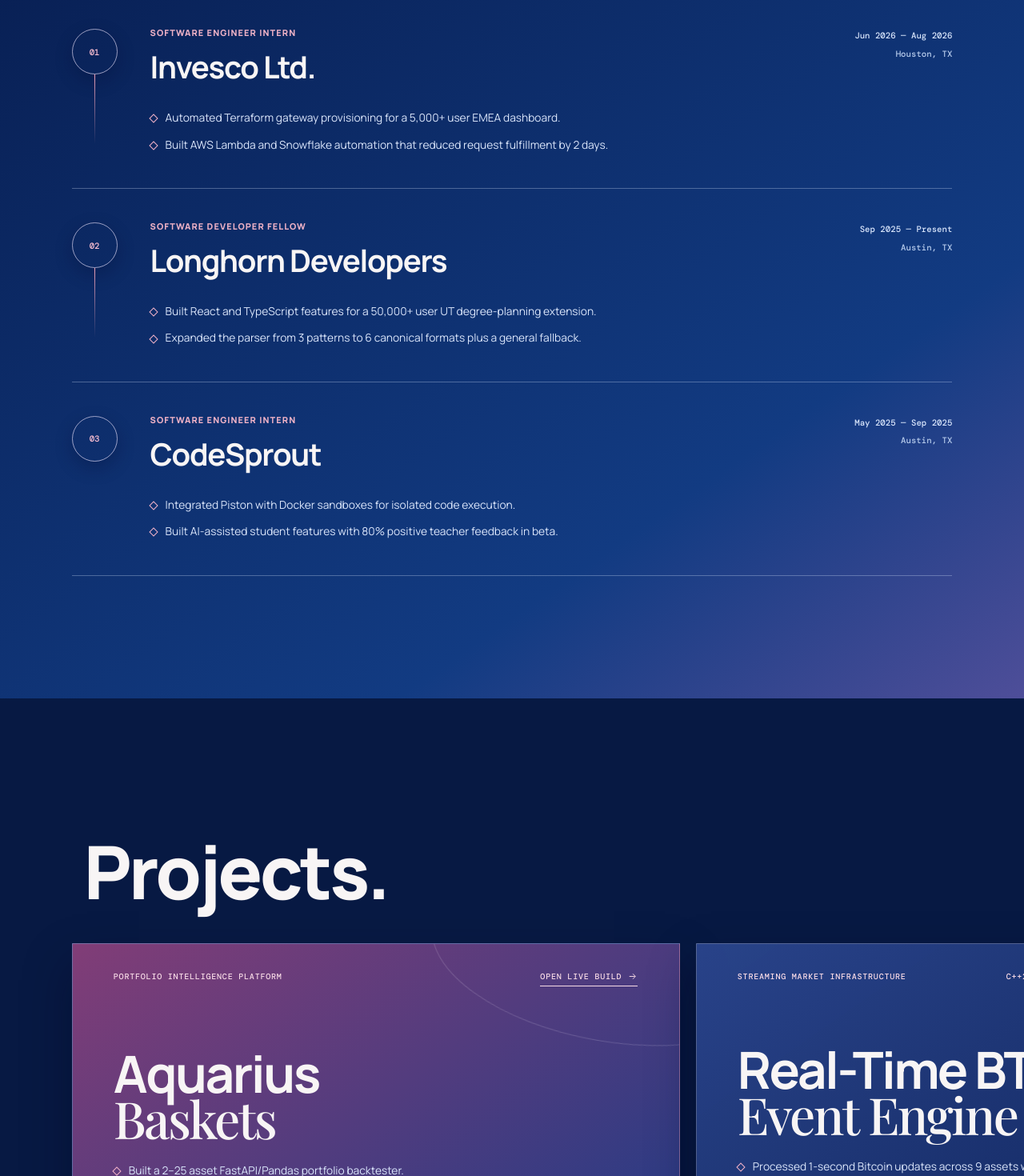
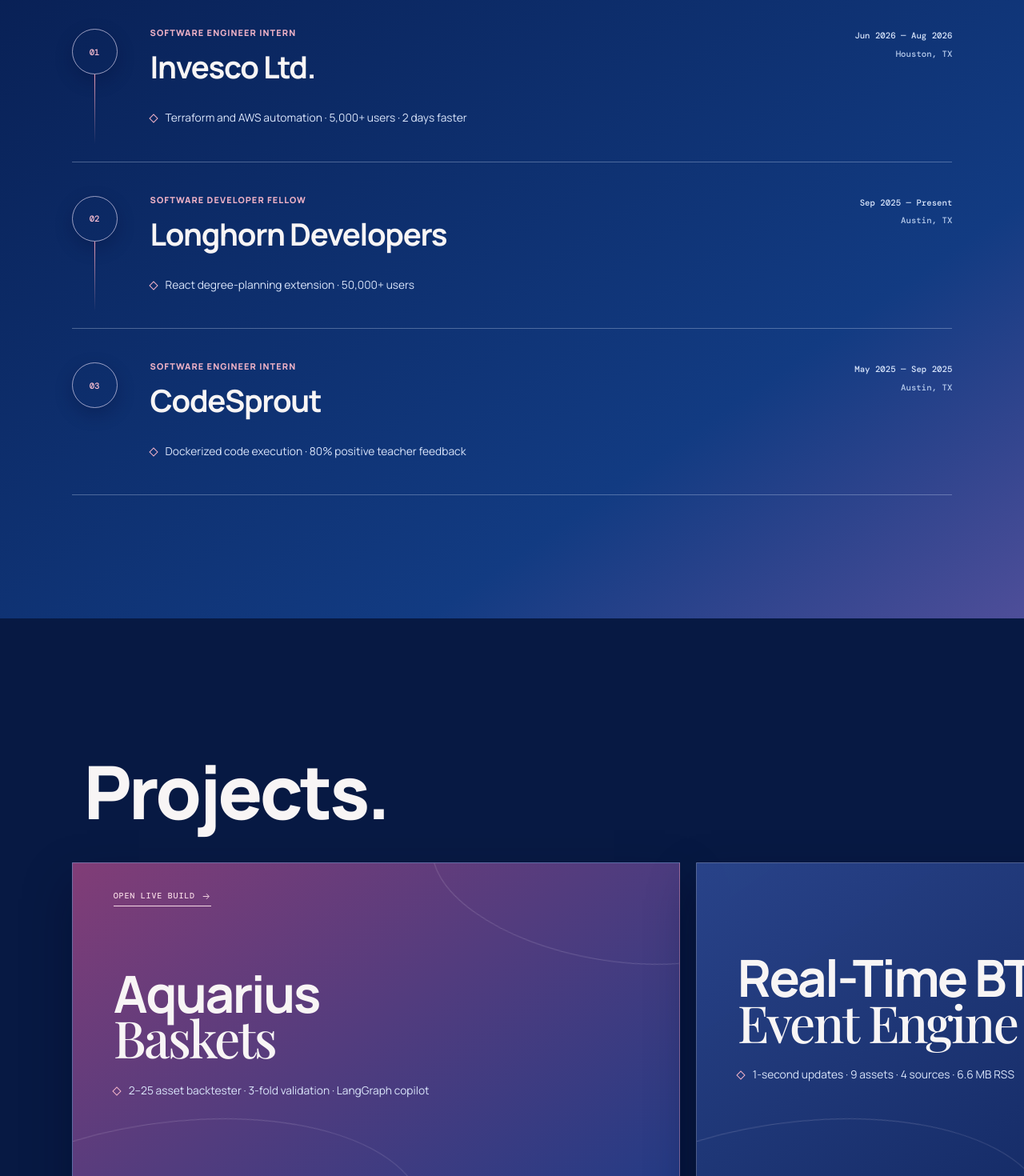
Before and after one commit to Pranay-Katari/website, a React (Vite) app: page / in a window 1280 px wide. Shown: the part 1140-2610 px from the top of the page at 80% size. Built offline with nearby package versions, Linux system fonts and the light colour scheme; a web font is replaced by a local one.

Commit message:
Condense portfolio to resume proof points

```diff
--- a/src/main.jsx
+++ b/src/main.jsx
@@ -3,16 +3,16 @@
 import './styles.css';
 
 const experience = [
-  { company: 'Invesco Ltd.', role: 'Software Engineer Intern', dates: 'Jun 2026 — Aug 2026', place: 'Houston, TX', details: ['Automated Terraform gateway provisioning for a 5,000+ user EMEA dashboard.', 'Built AWS Lambda and Snowflake automation that reduced request fulfillment by 2 days.'] },
-  { company: 'Longhorn Developers', role: 'Software Developer Fellow', dates: 'Sep 2025 — Present', place: 'Austin, TX', details: ['Built React and TypeScript features for a 50,000+ user UT degree-planning extension.', 'Expanded the parser from 3 patterns to 6 canonical formats plus a general fallback.'] },
-  { company: 'CodeSprout', role: 'Software Engineer Intern', dates: 'May 2025 — Sep 2025', place: 'Austin, TX', details: ['Integrated Piston with Docker sandboxes for isolated code execution.', 'Built AI-assisted student features with 80% positive teacher feedback in beta.'] },
+  { company: 'Invesco Ltd.', role: 'Software Engineer Intern', dates: 'Jun 2026 — Aug 2026', place: 'Houston, TX', details: ['Terraform and AWS automation · 5,000+ users · 2 days faster'] },
+  { company: 'Longhorn Developers', role: 'Software Developer Fellow', dates: 'Sep 2025 — Present', place: 'Austin, TX', details: ['React degree-planning extension · 50,000+ users'] },
+  { company: 'CodeSprout', role: 'Software Engineer Intern', dates: 'May 2025 — Sep 2025', place: 'Austin, TX', details: ['Dockerized code execution · 80% positive teacher feedback'] },
 ];
 
 const projects = [
-  { title: 'Aquarius\nBaskets', type: 'Portfolio intelligence platform', stack: 'FastAPI · Next.js · PostgreSQL · LangGraph', accent: 'rose', href: 'https://aquariusbaskets.app', cta: 'Open live build', details: ['Built a 2–25 asset FastAPI/Pandas portfolio backtester.', 'Added 3-fold walk-forward validation and a LangGraph copilot on Cloud Run.'] },
-  { title: 'Real-Time BTC\nEvent Engine', type: 'Streaming market infrastructure', stack: 'C++20 · Python · FastAPI · Next.js · WebSockets', accent: 'blue', details: ['Processed 1-second Bitcoin updates across 9 assets with 6.6 MB RSS.', 'Unified 4 live sources into a FastAPI and Next.js dashboard.'] },
-  { title: 'Palladium\nIntelligence Agent', type: 'Machine-learning research workflow', stack: 'Python · PyTorch · LangGraph · OpenAI API', accent: 'lavender', details: ['Trained a multi-task LSTM on 60-day OHLCV sequences.', 'Built LangGraph agents for supply, demand, and macro research.'] },
-  { title: 'Dynamic Memory\nAllocator', type: 'Systems programming course project', stack: 'C · UNIX sbrk · Segregated Free Lists', accent: 'ice', details: ['Built a C allocator with segregated free lists and 16-byte alignment.'] },
+  { title: 'Aquarius\nBaskets', accent: 'rose', href: 'https://aquariusbaskets.app', cta: 'Open live build', details: ['2–25 asset backtester · 3-fold validation · LangGraph copilot'] },
+  { title: 'Real-Time BTC\nEvent Engine', accent: 'blue', details: ['1-second updates · 9 assets · 4 sources · 6.6 MB RSS'] },
+  { title: 'Palladium\nIntelligence Agent', accent: 'lavender', details: ['Multi-task LSTM · 60-day OHLCV · LangGraph agents'] },
+  { title: 'Dynamic Memory\nAllocator', accent: 'ice', details: ['C allocator · 16-byte alignment · segregated free lists'] },
 ];
 
 function Arrow() { return <svg viewBox="0 0 24 24" aria-hidden="true"><path d="M5 12h13M13 6l6 6-6 6" /></svg>; }
@@ -25,13 +25,12 @@
     <section className="hero" id="top">
       <div className="hero-image" aria-hidden="true" /><div className="aurora aurora-one" aria-hidden="true" /><div className="aurora aurora-two" aria-hidden="true" /><div className="ridgeline ridge-one" aria-hidden="true" /><div className="ridgeline ridge-two" aria-hidden="true" />
       <nav className="nav" aria-label="Primary navigation"><a className="monogram" href="#top" aria-label="Back to top">PK<span>·</span></a><div><a href="#work">Work</a><a href="#projects">Projects</a></div><a className="nav-resume" href="/PranayKatari_Resume.pdf" target="_blank" rel="noreferrer">Resume <Arrow /></a></nav>
-      <div className="hero-copy"><p className="location">Austin, Texas · UT Austin Computer Science</p><h1>Engineering<br /><em>at altitude.</em></h1><p className="hero-lede">Cloud, systems, and full-stack software.</p><div className="hero-actions"><a className="button button-light" href="#work">View work <Arrow /></a><a className="quiet-link" href="mailto:pranaykatari001@gmail.com">Email</a></div></div>
+      <div className="hero-copy"><p className="location">Austin, Texas · UT Austin Computer Science</p><h1>Engineering<br /><em>at altitude.</em></h1><div className="hero-actions"><a className="button button-light" href="#work">View work <Arrow /></a><a className="quiet-link" href="mailto:pranaykatari001@gmail.com">Email</a></div></div>
       <div className="hero-footer"><span>Available for Summer 2027</span><MountainMark /><span>Scroll to descend</span></div>
     </section>
     <section className="experience-section" id="work"><div className="section-heading" data-reveal><h2>Experience.</h2></div><div className="trail">{experience.map((item, index) => <article className="experience-entry" data-reveal key={item.company}><div className="trail-pin"><span>{String(index + 1).padStart(2, '0')}</span></div><div className="experience-head"><div><p>{item.role}</p><h3>{item.company}</h3></div><div className="experience-date"><time>{item.dates}</time><span>{item.place}</span></div></div><ul>{item.details.map((detail) => <li key={detail}>{detail}</li>)}</ul></article>)}</div></section>
-    <section className="project-section" id="projects"><div className="section-heading project-heading" data-reveal><h2>Projects.</h2></div><div className="project-rail">{projects.map((project) => <article className={`project-panel ${project.accent}`} data-reveal key={project.title}><div className="project-sky" aria-hidden="true"><span /><span /><span /></div><div className="project-panel-head"><span>{project.type}</span>{project.href ? <a href={project.href} target="_blank" rel="noreferrer">{project.cta} <Arrow /></a> : <span>{project.stack}</span>}</div><h3>{project.title.split('\n').map((line) => <span key={line}>{line}</span>)}</h3><ul>{project.details.map((detail) => <li key={detail}>{detail}</li>)}</ul><p className="project-stack">{project.stack}</p></article>)}</div></section>
-    <section className="stack-line" data-reveal><span>Python · C++ · TypeScript · SQL · React · Next.js · FastAPI · AWS · GCP · Docker · Terraform</span></section>
-    <footer><div><p>Let’s build something<br /><em>worth shipping.</em></p><a className="button button-rose" href="mailto:pranaykatari001@gmail.com">pranaykatari001@gmail.com <Arrow /></a></div><div className="footer-links"><a href="https://github.com/Pranay-Katari" target="_blank" rel="noreferrer">GitHub</a><a href="https://www.linkedin.com/in/pranaykatari" target="_blank" rel="noreferrer">LinkedIn</a><a href="/PranayKatari_Resume.pdf" target="_blank" rel="noreferrer">Resume</a><span>© 2026 Pranay Katari</span></div></footer>
+    <section className="project-section" id="projects"><div className="section-heading project-heading" data-reveal><h2>Projects.</h2></div><div className="project-rail">{projects.map((project) => <article className={`project-panel ${project.accent}`} data-reveal key={project.title}><div className="project-sky" aria-hidden="true"><span /><span /><span /></div>{project.href && <div className="project-panel-head"><a href={project.href} target="_blank" rel="noreferrer">{project.cta} <Arrow /></a></div>}<h3>{project.title.split('\n').map((line) => <span key={line}>{line}</span>)}</h3><ul>{project.details.map((detail) => <li key={detail}>{detail}</li>)}</ul></article>)}</div></section>
+    <footer><div><p>Pranay<br /><em>Katari.</em></p><a className="button button-rose" href="mailto:pranaykatari001@gmail.com">Email <Arrow /></a></div><div className="footer-links"><a href="https://github.com/Pranay-Katari" target="_blank" rel="noreferrer">GitHub</a><a href="https://www.linkedin.com/in/pranaykatari" target="_blank" rel="noreferrer">LinkedIn</a><a href="/PranayKatari_Resume.pdf" target="_blank" rel="noreferrer">Resume</a><span>© 2026 Pranay Katari</span></div></footer>
   </main>;
 }
 createRoot(document.getElementById('root')).render(<StrictMode><App /></StrictMode>);
```
